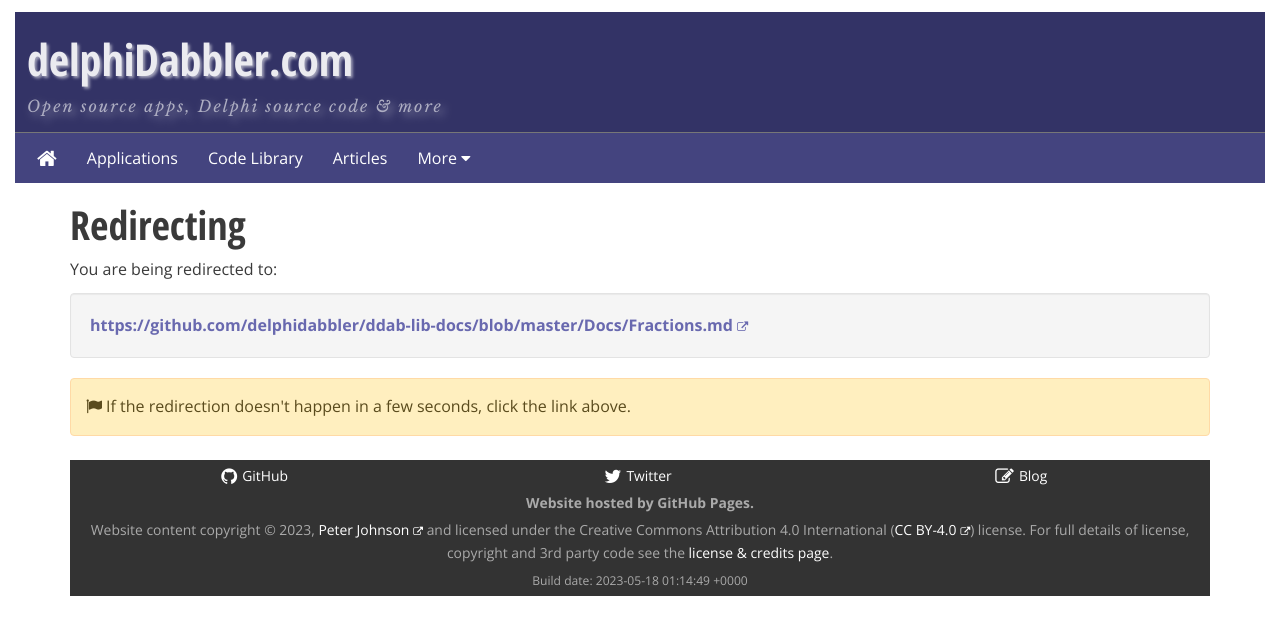
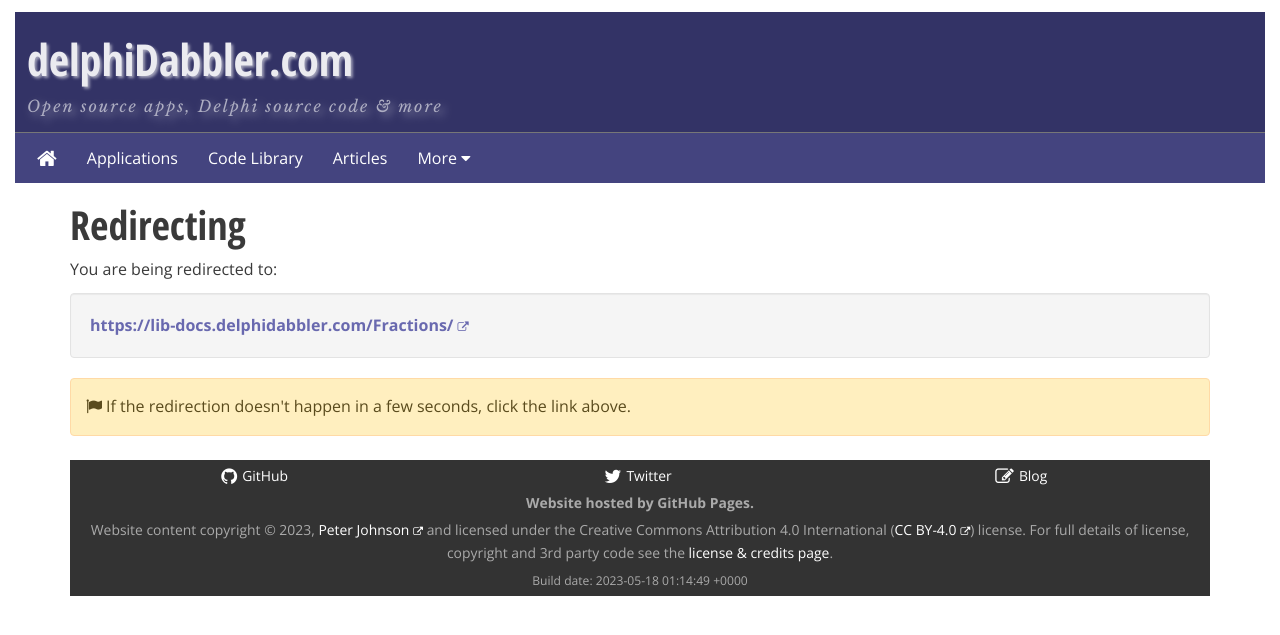
Before and after one commit to delphidabbler/delphidabbler.github.io, a Jekyll site: the page built from url/fractions-docs.html, in a window 1280 px wide. Shown: the top 635 px of the page. Built offline with Jekyll 4.4.1, drawn with Linux system fonts in a browser that asks for light colours; some of the changed lines change nothing that is shown.

Commit message:
Update url/fractions-docs
Updated to reference lib-docs.delphidabbler.com instead of
delphidabbler/ddab-lib-docs repo.

```diff
--- a/url/fractions-docs.html
+++ b/url/fractions-docs.html
@@ -1,5 +1,5 @@
 ---
 layout: url-redirect
-redirect-url: https://github.com/delphidabbler/ddab-lib-docs/blob/master/Docs/Fractions.md
+redirect-url: https://lib-docs.delphidabbler.com/Fractions/
 title: Redirecting...
 ---
```
